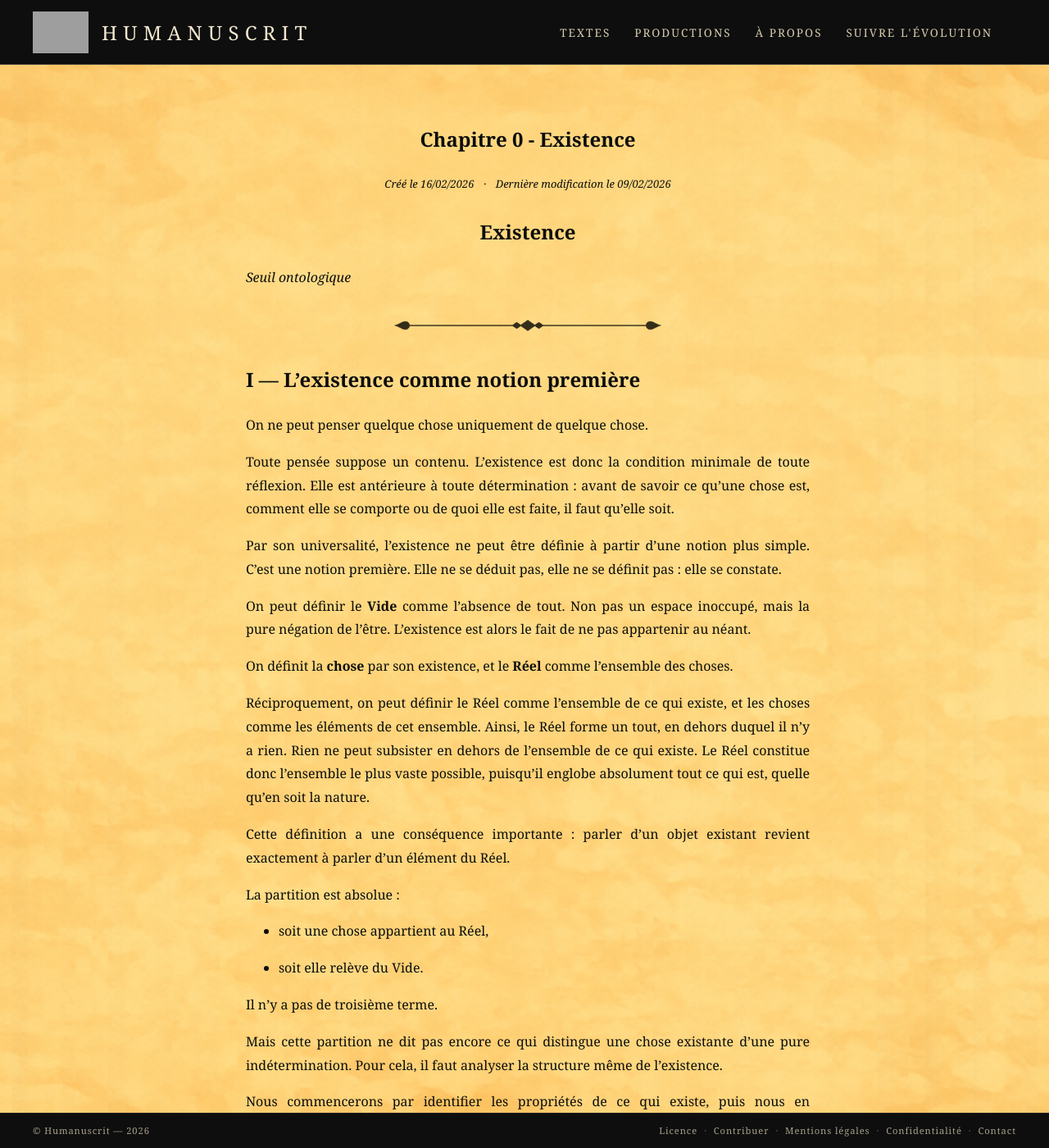
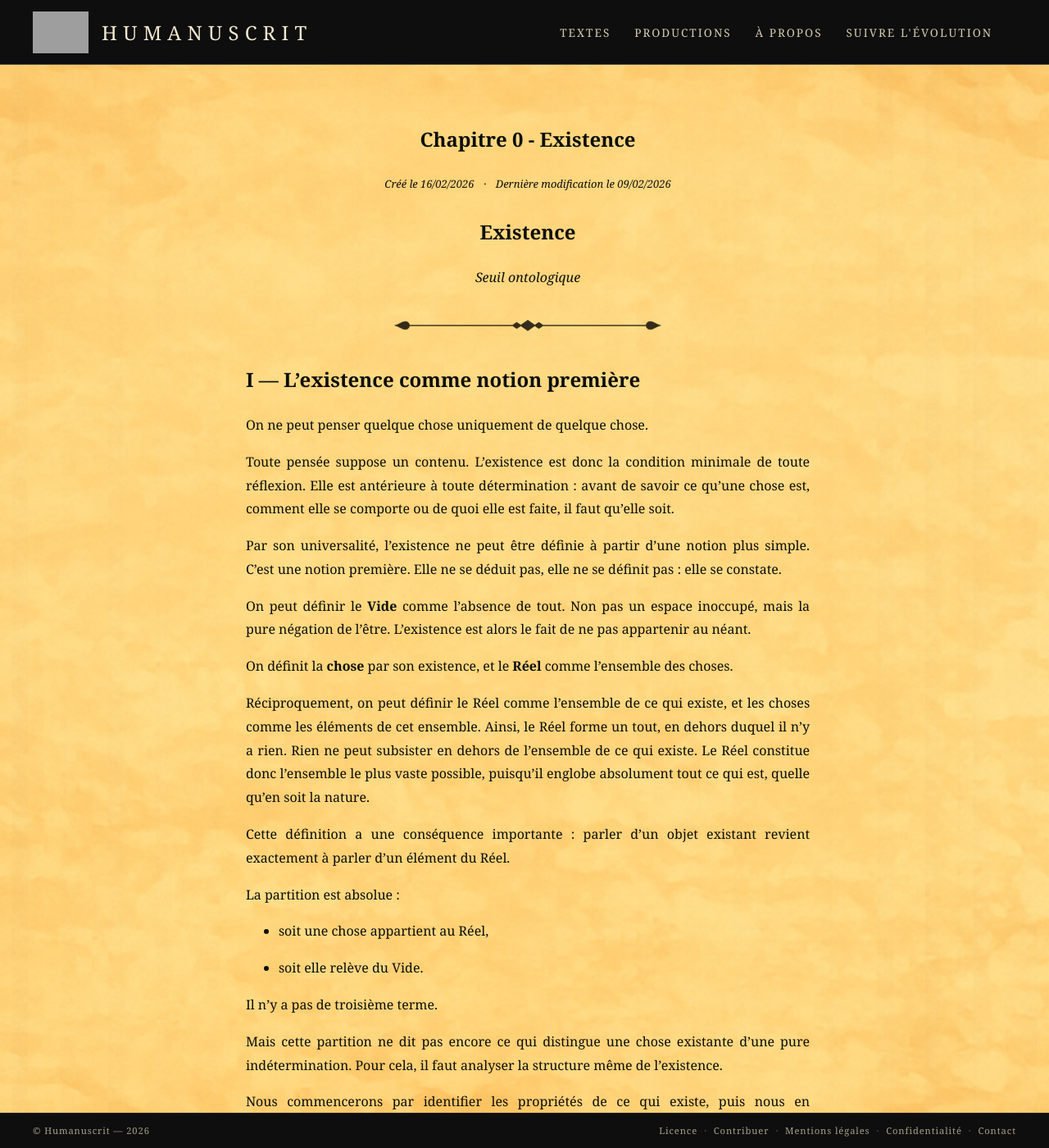
Before and after one commit to maxcarriere/humanuscrit, a Jekyll site: the page built from textes/reflexions/0_existence.md, in a window 1280 px wide and 1400 px high. Shown: the whole window at 82% size. Built offline with Jekyll 4.4.1, drawn with Linux system fonts in a browser that asks for light colours; grey boxes are pictures that could not be loaded.

Commit message:
Existence: 'Seuil ontologique' centre (classe subtitle-centre)
Co-authored-by: Cursor <cursoragent@cursor.com>

```diff
--- a/assets/css/style.scss
+++ b/assets/css/style.scss
@@ -546,6 +546,10 @@ html[data-darkreader-mode] .post-meta * {
   text-align: justify;
 }
 
+.parchment-content p.subtitle-centre {
+  text-align: center;
+}
+
 /* Liens dans le contenu (même style que arborescence) */
 .parchment-content a,
 .parchment-content a:link,
--- a/textes/reflexions/0_existence.md
+++ b/textes/reflexions/0_existence.md
@@ -7,7 +7,7 @@ last_modified_at: 2026-02-09
 
 # Existence
 
-*Seuil ontologique*
+<p class="subtitle-centre"><em>Seuil ontologique</em></p>
 
 ---
 
```
